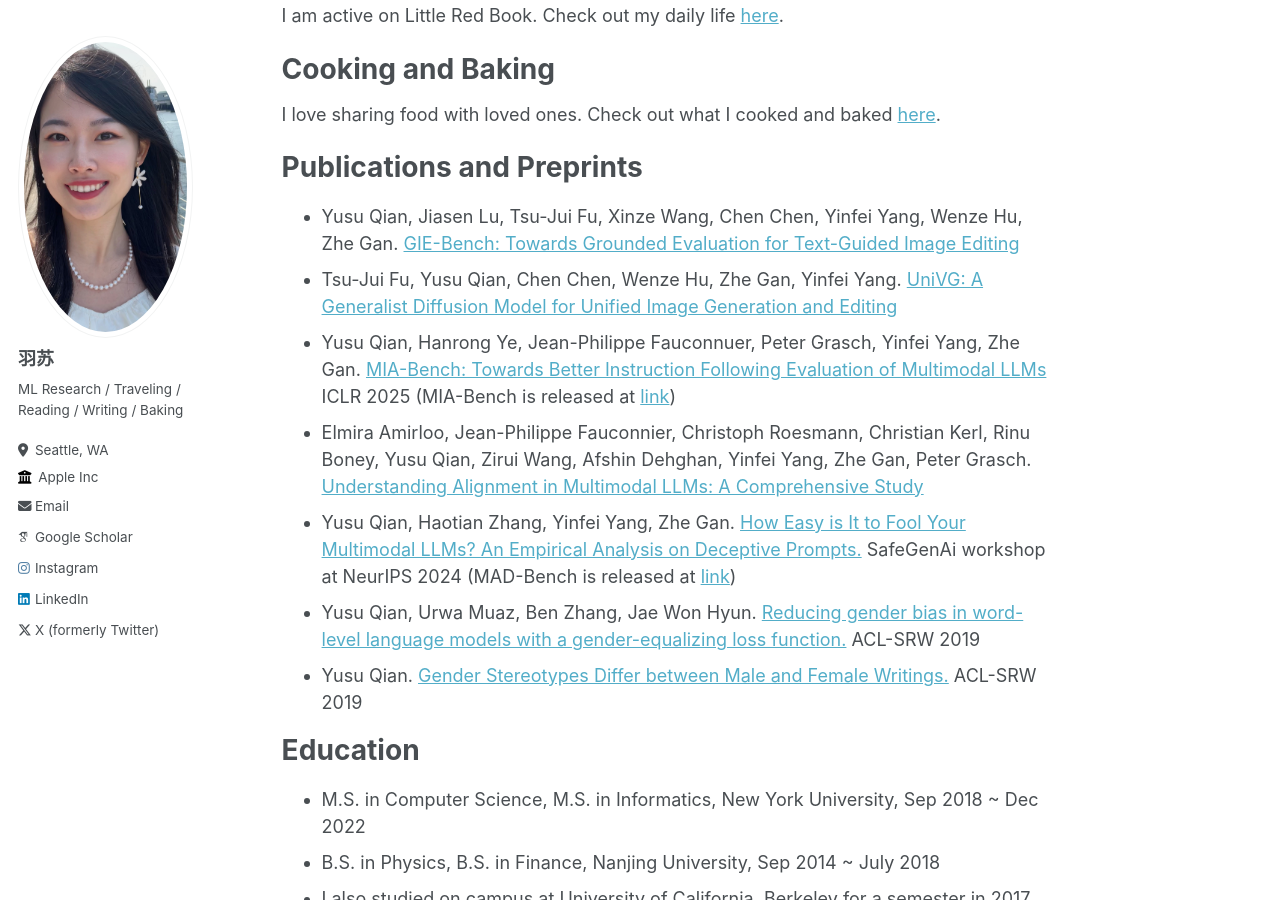
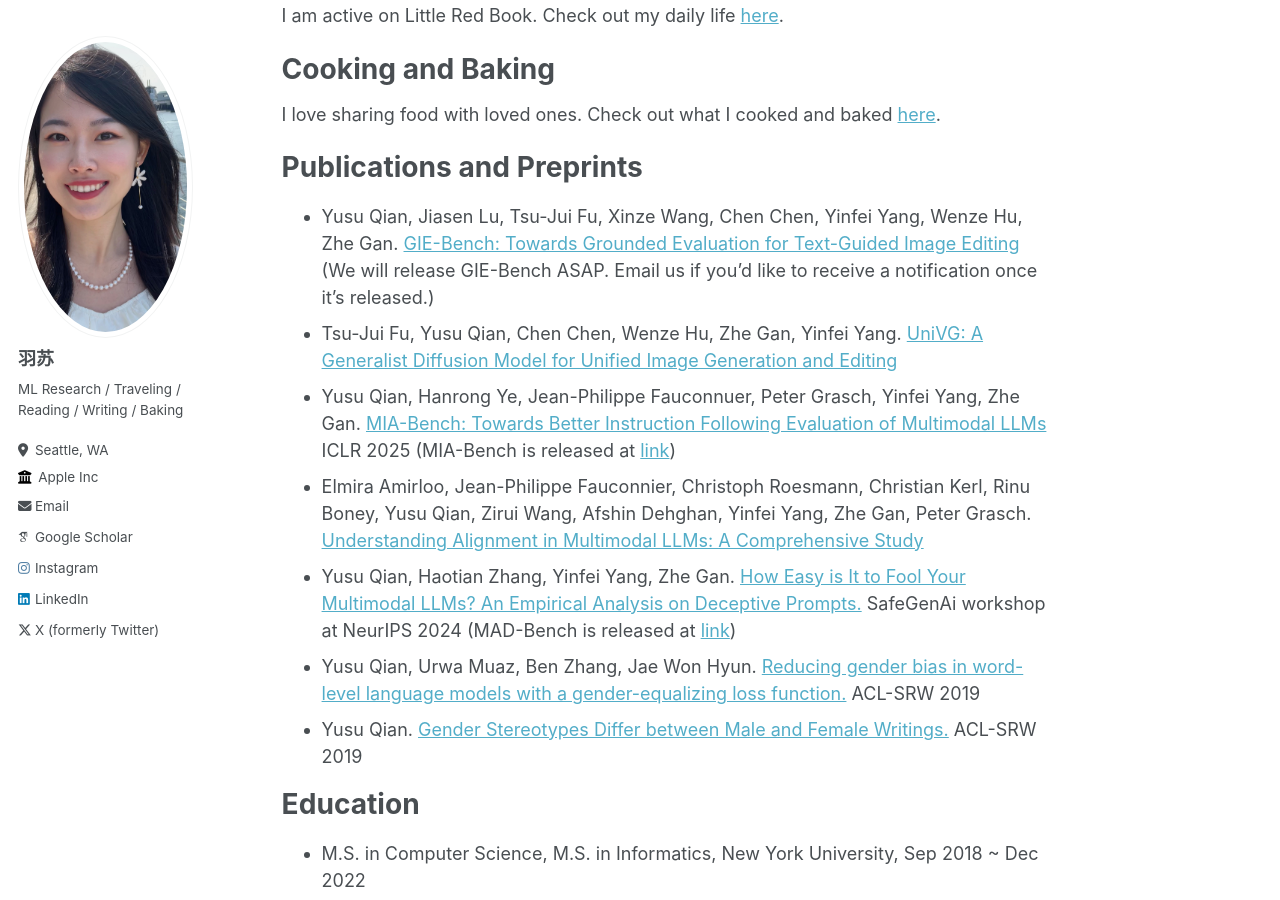
Before and after one commit to sueqian6/sueqian6.github.io, a Jekyll site: the page built from _pages/about.md, in a window 1280 px wide and 900 px high, scrolled down 816 px. Built offline with Jekyll 4.4.1, drawn with Linux system fonts in a browser that asks for light colours; some web fonts are replaced.

Commit message:
Update about.md

```diff
--- a/_pages/about.md
+++ b/_pages/about.md
@@ -36,7 +36,7 @@
 
 Publications and Preprints
 ======
-* Yusu Qian, Jiasen Lu, Tsu-Jui Fu, Xinze Wang, Chen Chen, Yinfei Yang, Wenze Hu, Zhe Gan. [GIE-Bench: Towards Grounded Evaluation for Text-Guided Image Editing](https://arxiv.org/abs/2505.11493)
+* Yusu Qian, Jiasen Lu, Tsu-Jui Fu, Xinze Wang, Chen Chen, Yinfei Yang, Wenze Hu, Zhe Gan. [GIE-Bench: Towards Grounded Evaluation for Text-Guided Image Editing](https://arxiv.org/abs/2505.11493) (We will release GIE-Bench ASAP. Email us if you'd like to receive a notification once it's released.)
 * Tsu-Jui Fu, Yusu Qian, Chen Chen, Wenze Hu, Zhe Gan, Yinfei Yang. [UniVG: A Generalist Diffusion Model for Unified Image Generation and Editing](https://arxiv.org/pdf/2503.12652)
 * Yusu Qian, Hanrong Ye, Jean-Philippe Fauconnuer, Peter Grasch, Yinfei Yang, Zhe Gan. [MIA-Bench: Towards Better Instruction Following Evaluation of Multimodal LLMs](https://arxiv.org/pdf/2407.01509) ICLR 2025 (MIA-Bench is released at [link](https://github.com/apple/ml-mia-bench))
 * Elmira Amirloo, Jean-Philippe Fauconnier, Christoph Roesmann, Christian Kerl, Rinu Boney, Yusu Qian, Zirui Wang, Afshin Dehghan, Yinfei Yang, Zhe Gan, Peter Grasch. [Understanding Alignment in Multimodal LLMs: A Comprehensive Study](https://arxiv.org/pdf/2407.02477)
```
